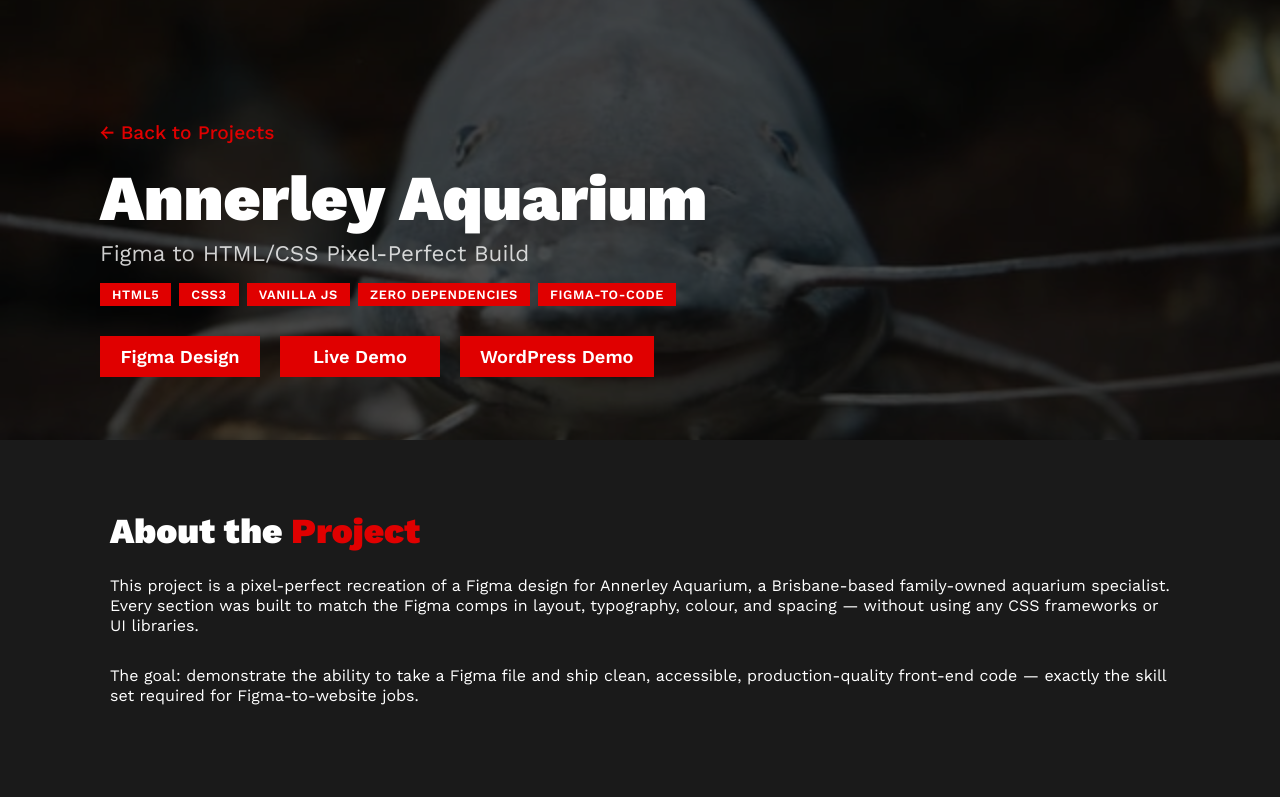
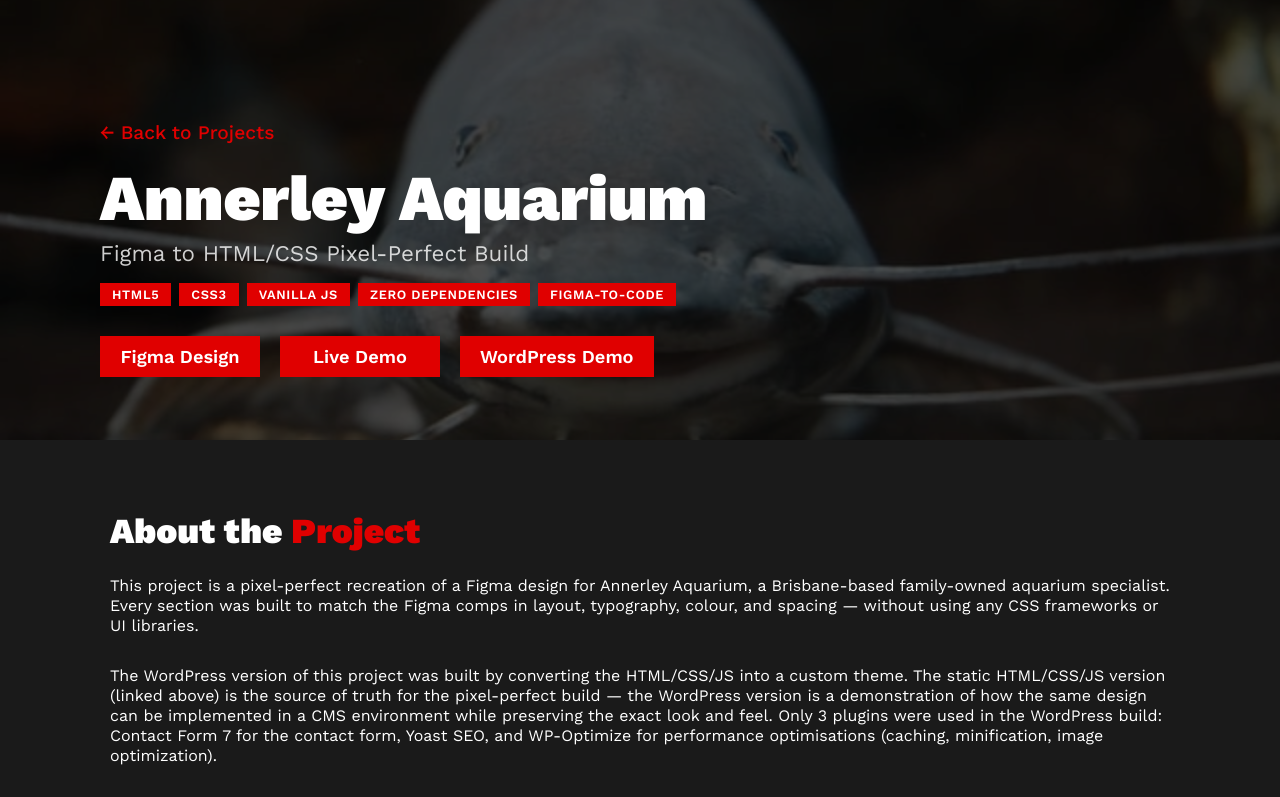
Before and after one commit to Spielbergo/scottsutherland-portfolio-nextjs, a Next.js app: page /project-pages/aquarium-demo in a window 1280 px wide. Shown: the top 797 px of the page. Built offline with nearby package versions, Linux system fonts and the light colour scheme.

Commit message:
Added WordPress demo details

```diff
--- a/src/data/projectPages.js
+++ b/src/data/projectPages.js
@@ -46,6 +46,7 @@
 
     overview: [
       'This project is a pixel-perfect recreation of a Figma design for Annerley Aquarium, a Brisbane-based family-owned aquarium specialist. Every section was built to match the Figma comps in layout, typography, colour, and spacing — without using any CSS frameworks or UI libraries.',
+      'The WordPress version of this project was built by converting the HTML/CSS/JS into a custom theme. The static HTML/CSS/JS version (linked above) is the source of truth for the pixel-perfect build — the WordPress version is a demonstration of how the same design can be implemented in a CMS environment while preserving the exact look and feel. Only 3 plugins were used in the WordPress build: Contact Form 7 for the contact form, Yoast SEO, and WP-Optimize for performance optimisations (caching, minification, image optimization).',
       'The goal: demonstrate the ability to take a Figma file and ship clean, accessible, production-quality front-end code — exactly the skill set required for Figma-to-website jobs.',
     ],
 
```
